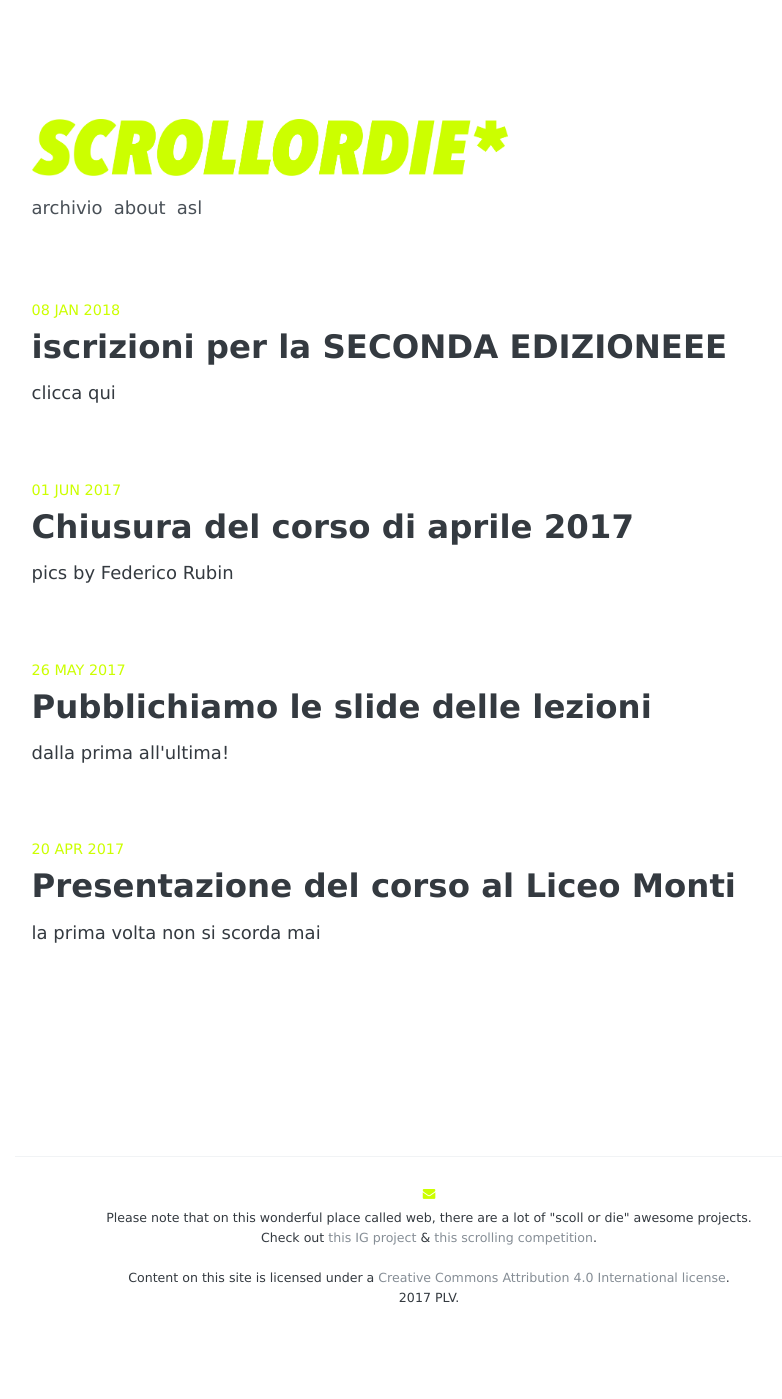
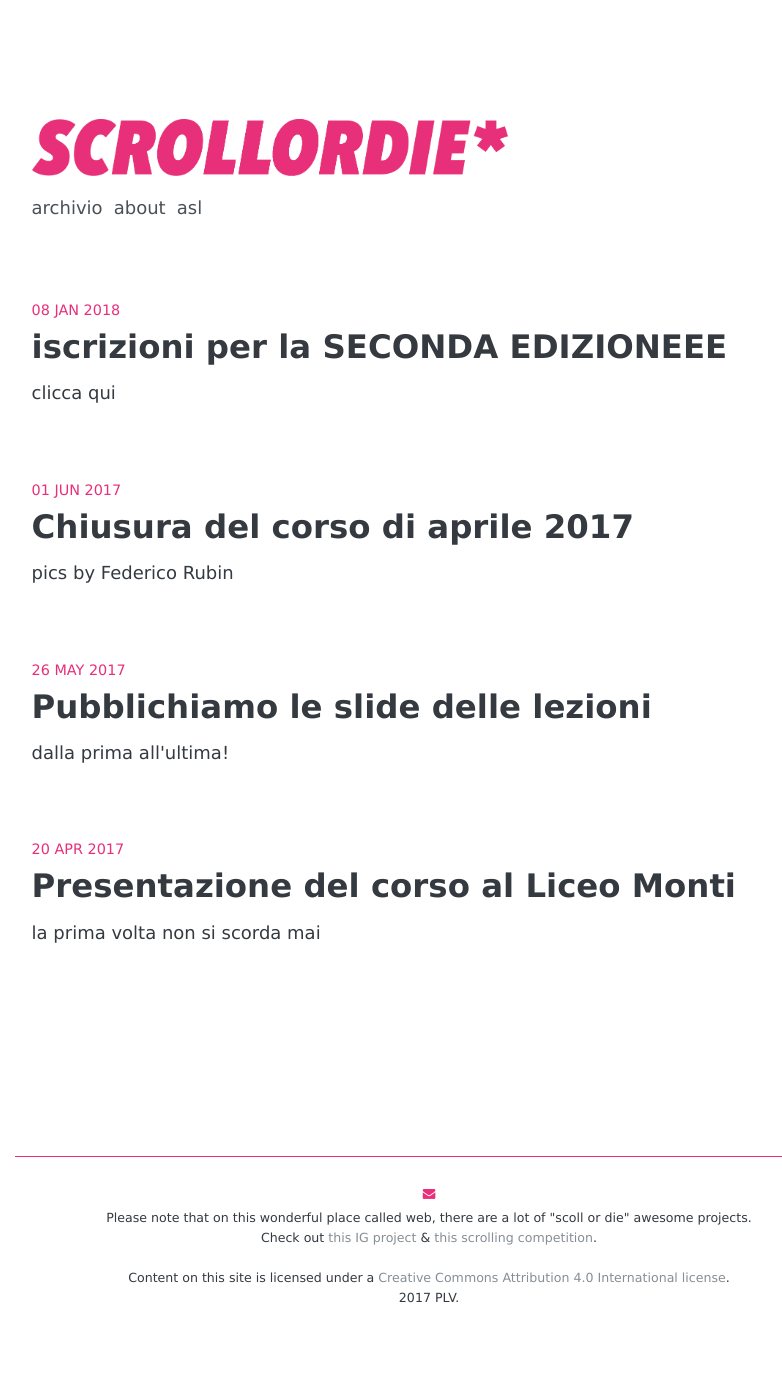
Before and after one commit to PierLuisVona/scrollordie, a Jekyll site: the page built from index.html, in a window 1280 px wide. Shown: the whole page, without its empty margins (211-993 px from the left). Built offline with Jekyll 4.4.1, drawn with Linux system fonts in a browser that asks for light colours; some web fonts are replaced; the list of posts is cut into pages by our own code.

Commit message:
nuevo color

```diff
--- a/_sass/_color.scss
+++ b/_sass/_color.scss
@@ -8,8 +8,8 @@ $oc-white: #ffffff;
 $oc-white-rgb: 255, 255, 255;
 $oc-black: #000000;
 $oc-black-rgb: 0, 0, 0;
-$oc-sod: #ccff00;
-$oc-sod-rgb: 204, 255, 0;
+$oc-sod: #e72f7a;
+$oc-sod-rgb: 231, 47, 122;
 
 
 //Gray
--- a/_sass/_site.scss
+++ b/_sass/_site.scss
@@ -3,6 +3,13 @@
      -moz-box-sizing: border-box;
           box-sizing: border-box;
 }
+
+
+mark {
+    background-color: $oc-sod;
+    color: $oc-black;
+}
+
 
 html {
   font-family: $base-font;
--- a/_sass/_variables.scss
+++ b/_sass/_variables.scss
@@ -29,7 +29,7 @@ $code-background-color: $oc-gray-1;
 $table-border-color: $oc-gray-2;
 $table-background-color: $oc-gray-1;
 
-$divider-color: $oc-gray-1;
+$divider-color: $oc-sod;
 
 
 /*--------------
```
Also changed, not shown: images/arrow.png, images/title.png, 7 other files.
